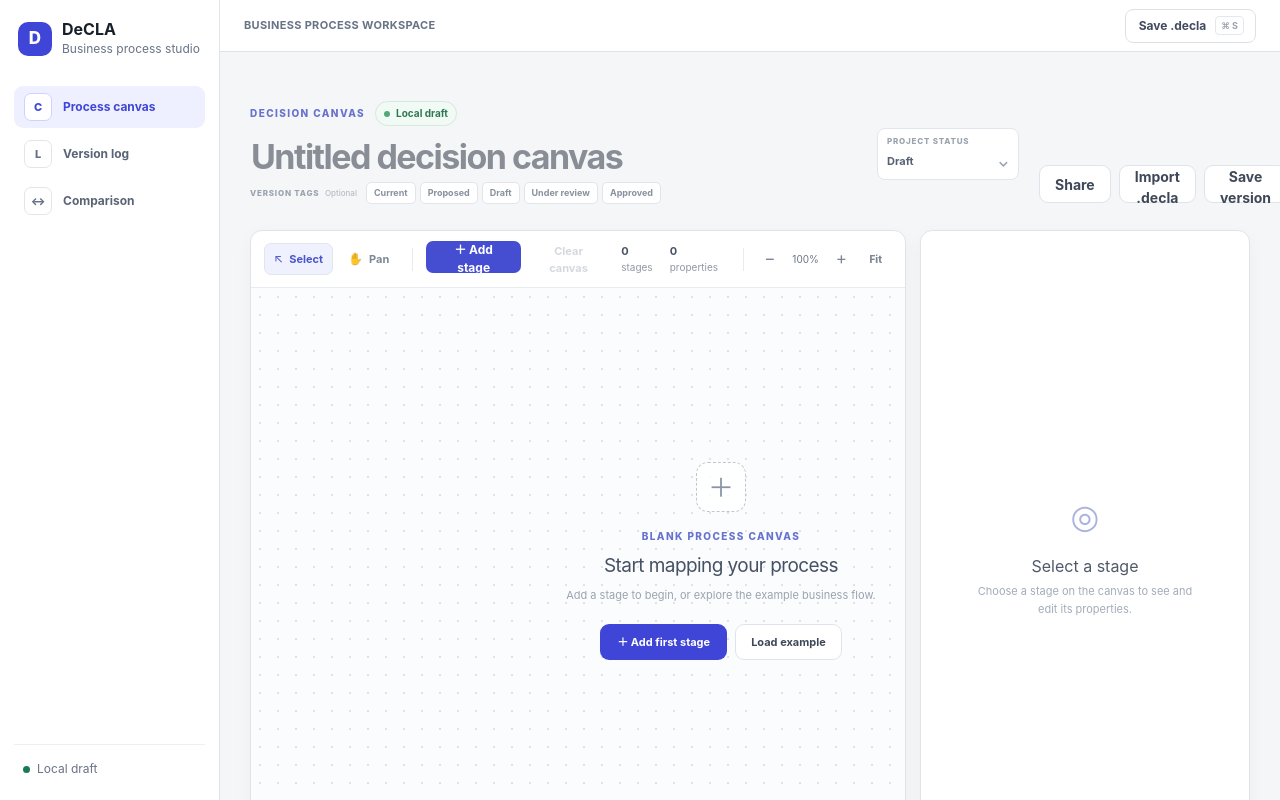
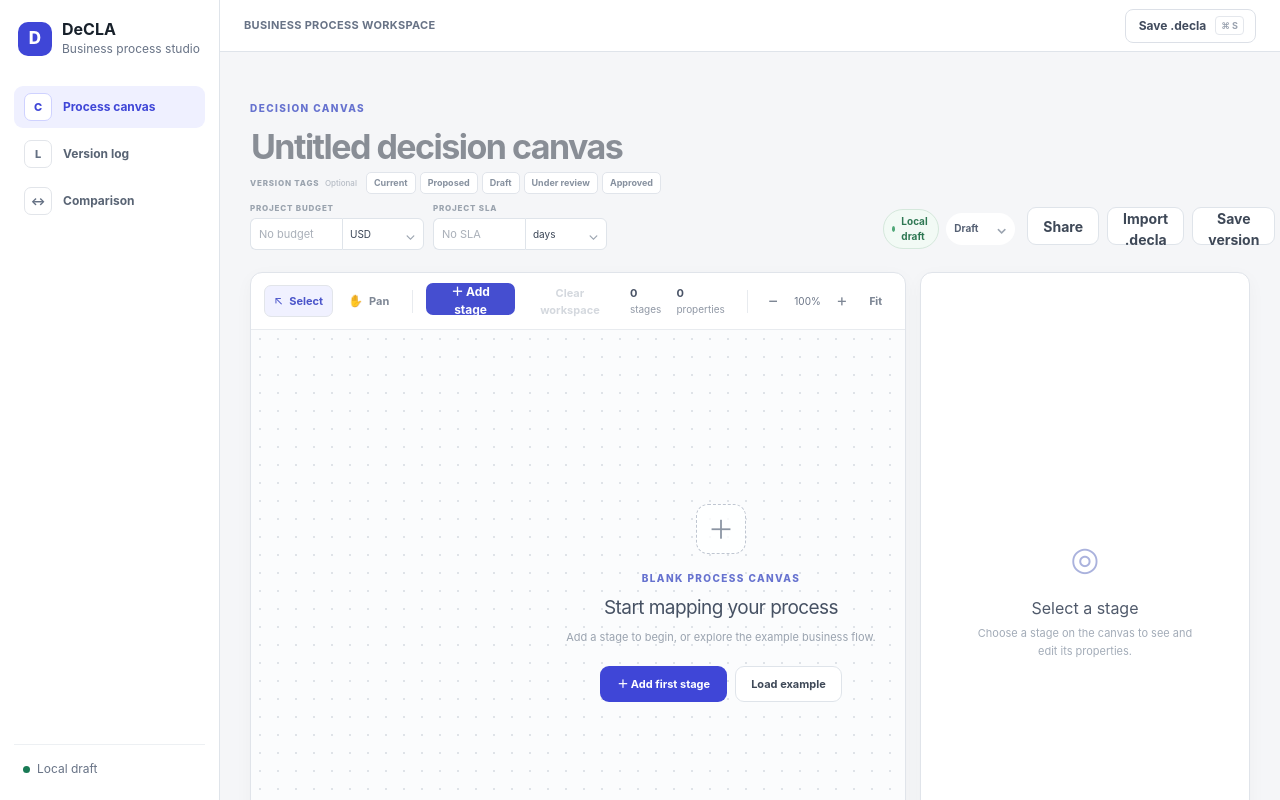
Before and after one commit to g-kannan/DeCLA, a Next.js app: page /canvas in a window 1280 px wide. Shown: the top 800 px of the page. Built offline with nearby package versions, Linux system fonts and the light colour scheme.

Commit message:
feat: add budget and SLA fields to decision canvas and comparison components

```diff
--- a/app/canvas/page.tsx
+++ b/app/canvas/page.tsx
@@ -99,6 +99,10 @@ function SearchableSelect({ value, options, onChange, ariaLabel, className = ""
 export default function DecisionCanvasPage() {
   const [processName, setProcessName] = useState("");
   const [projectStatus, setProjectStatus] = useState<CanvasStatus>("draft");
+  const [projectBudget, setProjectBudget] = useState("");
+  const [budgetCurrency, setBudgetCurrency] = useState("USD");
+  const [projectSla, setProjectSla] = useState("");
+  const [projectSlaUnit, setProjectSlaUnit] = useState("days");
   const [stages, setStages] = useState<CanvasStage[]>([]);
   const [selectedId, setSelectedId] = useState<string | null>(null);
   const [showAddMenu, setShowAddMenu] = useState(false);
@@ -119,9 +123,13 @@ export default function DecisionCanvasPage() {
       setVersionTags(localVersions[0]?.tags ?? []);
       if (saved) {
         try {
-          const draft = JSON.parse(saved) as { name?: string; status?: CanvasStatus; stages?: CanvasStage[] };
+          const draft = JSON.parse(saved) as { name?: string; status?: CanvasStatus; budget?: string; budgetCurrency?: string; sla?: string; slaUnit?: string; stages?: CanvasStage[] };
           if (draft.name) setProcessName(draft.name);
           if (draft.status && statusOptions.some((option) => option.value === draft.status)) setProjectStatus(draft.status);
+          if (draft.budget !== undefined) setProjectBudget(draft.budget);
+          if (draft.budgetCurrency) setBudgetCurrency(draft.budgetCurrency);
+          if (draft.sla !== undefined) setProjectSla(draft.sla);
+          if (draft.slaUnit) setProjectSlaUnit(draft.slaUnit);
           if (draft.stages?.length) {
             setStages(draft.stages);
             setSelectedId(draft.stages[0].id);
@@ -137,8 +145,8 @@ export default function DecisionCanvasPage() {
 
   useEffect(() => {
     if (!hydrated) return;
-    writeCanvasDraft({ name: processName, status: projectStatus, stages });
-  }, [hydrated, processName, projectStatus, stages]);
+    writeCanvasDraft({ name: processName, status: projectStatus, budget: projectBudget, budgetCurrency, sla: projectSla, slaUnit: projectSlaUnit, stages });
+  }, [budgetCurrency, hydrated, processName, projectBudget, projectSla, projectSlaUnit, projectStatus, stages]);
 
   const selectedStage = stages.find((stage) => stage.id === selectedId) ?? null;
   const totalProperties = useMemo(() => stages.reduce((total, stage) => total + stage.properties.length, 0), [stages]);
@@ -221,7 +229,7 @@ export default function DecisionCanvasPage() {
   }
 
   function recordVersion(summary: string) {
-    const draft = { name: processName.trim(), status: projectStatus, stages };
+    const draft = { name: processName.trim(), status: projectStatus, budget: projectBudget, budgetCurrency, sla: projectSla, slaUnit: projectSlaUnit, stages };
     const next = nextCanvasVersion(versions, draft, summary, versionTags);
     const updated = [next, ...versions];
     writeCanvasDraft(draft);
@@ -260,18 +268,22 @@ export default function DecisionCanvasPage() {
       return;
     }
     try {
-      const payload = JSON.parse(await file.text()) as { format?: string; canvas?: { name?: string; status?: CanvasStatus; stages?: CanvasStage[] }; versions?: CanvasVersion[] };
+      const payload = JSON.parse(await file.text()) as { format?: string; canvas?: { name?: string; status?: CanvasStatus; budget?: string; budgetCurrency?: string; sla?: string; slaUnit?: string; stages?: CanvasStage[] }; versions?: CanvasVersion[] };
       const draft = payload.canvas;
       if (payload.format !== "decla" || !draft || !Array.isArray(draft.stages)) throw new Error("Invalid .decla file");
       const importedStatus = draft.status && statusOptions.some((option) => option.value === draft.status) ? draft.status : "draft";
       setProcessName(draft.name ?? "");
       setProjectStatus(importedStatus);
+      setProjectBudget(draft.budget ?? "");
+      setBudgetCurrency(draft.budgetCurrency ?? "USD");
+      setProjectSla(draft.sla ?? "");
+      setProjectSlaUnit(draft.slaUnit ?? "days");
       setStages(draft.stages);
       setSelectedId(draft.stages[0]?.id ?? null);
       const importedVersions = Array.isArray(payload.versions) ? payload.versions.map((version) => ({ ...version, tags: Array.isArray(version.tags) ? version.tags : [] })) : [];
       setVersions(importedVersions);
       setVersionTags(importedVersions[0]?.tags ?? []);
-      writeCanvasDraft({ name: draft.name ?? "", status: importedStatus, stages: draft.stages });
+      writeCanvasDraft({ name: draft.name ?? "", status: importedStatus, budget: draft.budget ?? "", budgetCurrency: draft.budgetCurrency ?? "USD", sla: draft.sla ?? "", slaUnit: draft.slaUnit ?? "days", stages: draft.stages });
       writeCanvasVersions(importedVersions);
       setMessage(".decla file imported");
     } catch {
@@ -358,11 +370,22 @@ export default function DecisionCanvasPage() {
   }
 
   function clearCanvas() {
-    if (!stages.length || window.confirm("Clear all stages from this process?")) {
+    const hasWorkspaceContent = Boolean(processName || projectStatus !== "draft" || projectBudget || projectSla || versionTags.length || stages.length || versions.length);
+    if (!hasWorkspaceContent || window.confirm("Clear this entire decision workspace, including saved versions?")) {
       setStages([]);
       setSelectedId(null);
+      setProcessName("");
+      setProjectStatus("draft");
+      setProjectBudget("");
+      setBudgetCurrency("USD");
+      setProjectSla("");
+      setProjectSlaUnit("days");
+      setVersionTags([]);
+      setVersions([]);
+      writeCanvasVersions([]);
+      window.localStorage.removeItem(CANVAS_STORAGE_KEY);
       setShowAddMenu(false);
-      setMessage("Canvas cleared");
+      setMessage("Workspace cleared");
     }
   }
 
@@ -371,12 +394,13 @@ export default function DecisionCanvasPage() {
       <div className="process-page">
         <header className="process-heading">
           <div>
-            <div className="eyebrow-row"><span className="process-eyebrow">DECISION CANVAS</span><span className="local-pill"><i /> Local draft</span>{versions[0] && <span className="version-mini">v{versions[0].version}</span>}</div>
-            <div className="process-title-row"><input className="process-title-input" value={processName} onChange={(event) => setProcessName(event.target.value)} placeholder="Untitled decision canvas" aria-label="Decision canvas name" /><label className={`project-status-control ${projectStatus}`}><span>PROJECT STATUS</span><SearchableSelect value={projectStatus} options={statusOptions} onChange={(value) => setProjectStatus(value as CanvasStatus)} ariaLabel="Project status" /></label></div>
+            <div className="eyebrow-row"><span className="process-eyebrow">DECISION CANVAS</span>{versions[0] && <span className="version-mini">v{versions[0].version}</span>}</div>
+            <div className="process-title-row"><input className="process-title-input" value={processName} onChange={(event) => setProcessName(event.target.value)} placeholder="Untitled decision canvas" aria-label="Decision canvas name" /></div>
             <div className="version-tag-bar"><span>VERSION TAGS <em>Optional</em></span><div>{versionTagOptions.map((tag) => <button key={tag} className={versionTags.includes(tag) ? "selected" : ""} onClick={() => toggleVersionTag(tag)}>{tag}</button>)}</div></div>
+            <div className="project-metadata-row"><label><span>PROJECT BUDGET</span><div className="project-input-group"><input type="number" min="0" step="1" value={projectBudget} onChange={(event) => setProjectBudget(event.target.value)} placeholder="No budget" aria-label="Project budget" /><SearchableSelect value={budgetCurrency} options={currencies.map((currency) => ({ value: currency, label: currency }))} onChange={setBudgetCurrency} ariaLabel="Budget currency" /></div></label><label><span>PROJECT SLA</span><div className="project-input-group"><input type="number" min="0" step="1" value={projectSla} onChange={(event) => setProjectSla(event.target.value)} placeholder="No SLA" aria-label="Project SLA" /><SearchableSelect value={projectSlaUnit} options={durationUnits.map((unit) => ({ value: unit, label: unit }))} onChange={setProjectSlaUnit} ariaLabel="Project SLA unit" /></div></label></div>
           </div>
           <div className="process-heading-actions">
-            <button className="secondary-button" onClick={() => setMessage("Share link copied to clipboard")}>Share</button>
+            <div className="header-status-group"><span className="local-pill"><i /> Local draft</span><label className={`project-status-control header-project-status ${projectStatus}`}><span>PROJECT STATUS</span><SearchableSelect value={projectStatus} options={statusOptions} onChange={(value) => setProjectStatus(value as CanvasStatus)} ariaLabel="Project status" /></label></div><button className="secondary-button" onClick={() => setMessage("Share link copied to clipboard")}>Share</button>
             <input ref={importInputRef} className="hidden-file-input" type="file" accept=".decla" onChange={handleImport} /><button className="secondary-button" onClick={() => importInputRef.current?.click()}>Import .decla</button><button className="secondary-button" onClick={saveDraft}>Save version</button><button className="primary-button" onClick={saveDeclaFile}>Save .decla</button><div className="export-menu-wrap"><button className="secondary-button" onClick={() => setShowExportMenu((open) => !open)}>Export <span className="button-caret">⌄</span></button>{showExportMenu && <div className="floating-menu export-menu"><small>EXPORT CANVAS</small><button onClick={saveDeclaFile}>DeCLA file <span>.decla</span></button><button onClick={exportSvg}>SVG image <span>.svg</span></button><button onClick={exportPng}>PNG image <span>.png</span></button></div>}</div>
           </div>
         </header>
@@ -397,7 +421,7 @@ export default function DecisionCanvasPage() {
                     {stageTypes.map((kind) => <button key={kind.key} onClick={() => addStage(kind)}><span className="menu-color" style={{ background: kind.color }} />{kind.label}<span>+</span></button>)}
                     </div>}
                   </div>
-                  <button className="clear-canvas-button" onClick={clearCanvas} disabled={!stages.length}>Clear canvas</button>
+                  <button className="clear-canvas-button" onClick={clearCanvas} disabled={!Boolean(processName || projectStatus !== "draft" || projectBudget || projectSla || versionTags.length || stages.length || versions.length)}>Clear workspace</button>
                 </div>
               <div className="canvas-toolbar-group canvas-tools-right">
                 <span className="canvas-stat"><strong>{stages.length}</strong> stages</span>
--- a/app/comparison/page.tsx
+++ b/app/comparison/page.tsx
@@ -84,7 +84,7 @@ export default function ComparisonPage() {
 
       {hydrated && versions.length >= 2 && current && proposed && <>
         <section className="local-compare-controls"><label><span>BASELINE</span><select value={currentId} onChange={(event) => setCurrentId(event.target.value)}>{versions.map((version) => <option key={version.id} value={version.id}>Version {version.version} · {version.name || "Untitled"}</option>)}</select></label><span className="comparison-arrow">→</span><label><span>COMPARE TO</span><select value={proposedId} onChange={(event) => setProposedId(event.target.value)}>{versions.map((version) => <option key={version.id} value={version.id}>Version {version.version} · {version.name || "Untitled"}</option>)}</select></label></section>
-        <section className="comparison-summary"><article className="version-summary"><span>BASELINE</span><strong>Version {current.version}</strong><p>{current.name || "Untitled decision canvas"}</p><small>{current.stages.length} stages</small></article><div className="comparison-arrow" aria-hidden="true">→</div><article className="version-summary proposed"><span>COMPARE TO</span><strong>Version {proposed.version}</strong><p>{proposed.name || "Untitled decision canvas"}</p><small>{proposed.stages.length} stages</small></article><div className="impact-summary"><div><strong className="good">{changedStages.filter((item) => item.change === "added").length}</strong><span>Added</span></div><div><strong className="bad">{changedStages.filter((item) => item.change === "removed").length}</strong><span>Removed</span></div><div><strong>{changedStages.filter((item) => item.change === "modified").length}</strong><span>Modified</span></div></div></section>
+        <section className="comparison-summary"><article className="version-summary"><span>BASELINE</span><strong>Version {current.version}</strong><p>{current.name || "Untitled decision canvas"}</p><small>{current.stages.length} stages · {current.budget ? `${current.budgetCurrency || "USD"} ${current.budget}` : "No budget"} · SLA {current.sla ? `${current.sla} ${current.slaUnit || "days"}` : "not set"}</small></article><div className="comparison-arrow" aria-hidden="true">→</div><article className="version-summary proposed"><span>COMPARE TO</span><strong>Version {proposed.version}</strong><p>{proposed.name || "Untitled decision canvas"}</p><small>{proposed.stages.length} stages · {proposed.budget ? `${proposed.budgetCurrency || "USD"} ${proposed.budget}` : "No budget"} · SLA {proposed.sla ? `${proposed.sla} ${proposed.slaUnit || "days"}` : "not set"}</small></article><div className="impact-summary"><div><strong className="good">{changedStages.filter((item) => item.change === "added").length}</strong><span>Added</span></div><div><strong className="bad">{changedStages.filter((item) => item.change === "removed").length}</strong><span>Removed</span></div><div><strong>{changedStages.filter((item) => item.change === "modified").length}</strong><span>Modified</span></div></div></section>
 
         <section className="comparison-card standalone-comparison"><div className="section-heading"><div><span>PROPERTY AGGREGATES</span><h2>All property comparison</h2><p>Values are aggregated across every stage. Numeric values are summed; text values are grouped.</p></div><strong>{propertyNames.length} properties</strong></div><div className="comparison-table-wrap"><table className="comparison-table"><thead><tr><th>Property</th><th>Baseline</th><th>Compare to</th><th>Difference</th></tr></thead><tbody>{propertyNames.map((name) => { const before = propertyFor(currentProperties, name); const after = propertyFor(proposedProperties, name); const delta = before?.numeric !== null && before?.numeric !== undefined && after?.numeric !== null && after?.numeric !== undefined ? after.numeric - before.numeric : null; return <tr key={name}><td><strong>{name}</strong><small>{(before?.items.length ?? after?.items.length ?? 0)} stage values</small></td><td>{before?.value ?? "—"}</td><td>{after?.value ?? "—"}</td><td>{delta === null ? "—" : `${delta > 0 ? "+" : ""}${delta.toLocaleString(undefined, { maximumFractionDigits: 2 })}`}</td></tr>; })}</tbody></table></div></section>
 
--- a/app/globals.css
+++ b/app/globals.css
@@ -1039,6 +1039,15 @@ input:focus, select:focus, textarea:focus {
 .version-tag-bar button { height: 22px; padding: 0 7px; border: 1px solid #e1e5eb; border-radius: 5px; color: #87919f; background: #fff; font-size: 9px; font-weight: 700; }
 .version-tag-bar button:hover { border-color: #c4cbe9; color: #5e68c8; background: #f8f8ff; }
 .version-tag-bar button.selected { border-color: #c7cbed; color: #535fc2; background: #f0f1ff; }
+.project-metadata-row { display: flex; gap: 9px; margin-top: 8px; }
+.project-metadata-row > label { display: grid; gap: 4px; }
+.project-metadata-row > label > span { color: #9aa3ae; font-size: 8px; font-weight: 800; letter-spacing: .1em; }
+.project-input-group { display: flex; align-items: stretch; }
+.project-input-group > input { width: 92px; height: 32px; padding: 0 8px; border: 1px solid #dfe4ea; border-right: 0; border-radius: 6px 0 0 6px; color: #566174; background: #fff; font-size: 11px; outline: 0; }
+.project-input-group > input:focus { border-color: #aeb6e7; }
+.project-input-group .searchable-select { width: 82px; }
+.project-input-group .searchable-select-trigger { height: 32px; padding: 0 7px; border-radius: 0 6px 6px 0; font-size: 10px; }
+.project-input-group .searchable-select-menu { left: auto; width: 130px; }
 .project-status-control { display: grid; min-width: 142px; gap: 4px; padding: 6px 9px 7px; border: 1px solid #e2e6ec; border-radius: 8px; background: #fff; }
 .project-status-control > span { color: #9aa3ae; font-size: 8px; font-weight: 800; letter-spacing: .1em; }
 .project-status-control select { padding: 0; border: 0; color: #566174; background: transparent; font-size: 11px; font-weight: 750; outline: 0; }
@@ -1064,6 +1073,13 @@ input:focus, select:focus, textarea:focus {
 .process-heading p { margin: 0; color: #7b8594; font-size: 13px; }
 .process-heading-actions { display: flex; gap: 8px; }
 .process-heading-actions .secondary-button, .process-heading-actions .primary-button { height: 38px; }
+.header-status-group { display: flex; align-items: center; gap: 7px; margin-right: 4px; }
+.header-project-status { min-width: 69px; padding: 0; border: 0; background: transparent; }
+.header-project-status > span { display: none; }
+.header-project-status .searchable-select-trigger { height: 32px; padding: 0 8px; border-color: #dfe4ea; border-radius: 999px; color: #566174; background: #fff; font-size: 10px; font-weight: 700; }
+.header-project-status.approved .searchable-select-trigger { border-color: #cce5d6; color: #327857; background: #f4fbf6; }
+.header-project-status.under-review .searchable-select-trigger { border-color: #ecd9b1; color: #9a6b20; background: #fffaf0; }
+.header-project-status.archived .searchable-select-trigger { color: #75808e; background: #f6f7f8; }
 .export-menu-wrap { position: relative; }
 .button-caret { margin-left: 4px; color: #9aa3b0; font-size: 14px; }
 .export-menu { top: calc(100% + 7px); right: 0; width: 174px; }
@@ -1199,7 +1215,7 @@ input:focus, select:focus, textarea:focus {
 
 @media (max-width: 680px) {
   .process-page { width: 100%; padding: 18px 12px 30px; }.canvas-toolbar { align-items: flex-start; flex-direction: column; }.canvas-tools-right { width: 100%; justify-content: flex-end; }.tool-button span { display: none; }
-  .process-title-row { display: block; }.project-status-control { width: fit-content; margin: 5px 0 3px; }.process-title-input { margin-bottom: 0; }
+  .process-title-row { display: block; }.project-status-control { width: fit-content; margin: 5px 0 3px; }.process-title-input { margin-bottom: 0; }.project-metadata-row { flex-wrap: wrap; }
   .process-canvas-panel { min-height: 500px; }.canvas-footer { gap: 9px; overflow: auto; }.canvas-footer-note { display: none !important; }
   .process-title-input { width: 100%; margin-left: -5px; }.process-toast { top: 56px; right: 12px; left: 12px; justify-content: space-between; }
 }
--- a/app/log/page.tsx
+++ b/app/log/page.tsx
@@ -27,7 +27,7 @@ export default function DecisionLogPage() {
   }, []);
 
   function restore(version: CanvasVersion) {
-    writeCanvasDraft({ name: version.name, status: version.status, stages: version.stages });
+    writeCanvasDraft({ name: version.name, status: version.status || "draft", budget: version.budget || "", budgetCurrency: version.budgetCurrency || "USD", sla: version.sla || "", slaUnit: version.slaUnit || "days", stages: version.stages });
     window.location.href = "/canvas";
   }
 
@@ -57,7 +57,7 @@ export default function DecisionLogPage() {
 
         <aside className="history-detail">
           <div className="history-detail-head"><div><span>VERSION {selected.version}</span><h2>{selected.name || "Untitled decision canvas"}</h2></div><i className="status-pill published">saved locally</i></div>
-          <dl className="history-facts"><div><dt>Created</dt><dd>{formatDate(selected.createdAt)}</dd></div><div><dt>Status</dt><dd className="capitalize">{(selected.status || "draft").replace("-", " ")}</dd></div><div><dt>Stages</dt><dd>{selected.stages.length}</dd></div><div><dt>Properties</dt><dd>{selected.stages.reduce((sum, stage) => sum + stage.properties.length, 0)}</dd></div></dl>
+          <dl className="history-facts"><div><dt>Created</dt><dd>{formatDate(selected.createdAt)}</dd></div><div><dt>Status</dt><dd className="capitalize">{(selected.status || "draft").replace("-", " ")}</dd></div><div><dt>Budget</dt><dd>{selected.budget ? `${selected.budgetCurrency || "USD"} ${selected.budget}` : "Not set"}</dd></div><div><dt>SLA</dt><dd>{selected.sla ? `${selected.sla} ${selected.slaUnit || "days"}` : "Not set"}</dd></div><div><dt>Stages</dt><dd>{selected.stages.length}</dd></div><div><dt>Properties</dt><dd>{selected.stages.reduce((sum, stage) => sum + stage.properties.length, 0)}</dd></div></dl>
           <div className="history-context"><span>CHANGE SUMMARY</span><p>{selected.summary}</p></div><div className="history-context"><span>TAGS</span><p>{(selected.tags ?? []).join(" · ") || "No tags added"}</p></div>
           <div className="history-stages"><div><h3>Decision path</h3><span>{selected.stages.length} stages</span></div>{selected.stages.map((stage, index) => <article key={stage.id}><span className="stage-index">{String(index + 1).padStart(2, "0")}</span><StageIcon stage={{ label: stage.name, platform: stage.platform, stage_type_key: stage.iconKey, category: stage.type }} /><span><strong>{stage.name}</strong><small>{stage.type} · {stage.platform} · {stage.properties.length} properties</small></span></article>)}</div>
           <button className="secondary-button detail-link" onClick={() => restore(selected)}>Restore this version</button>
--- a/lib/local-canvas.ts
+++ b/lib/local-canvas.ts
@@ -14,6 +14,10 @@ export type CanvasStage = {
 export type CanvasDraft = {
   name: string;
   status: CanvasStatus;
+  budget: string;
+  budgetCurrency: string;
+  sla: string;
+  slaUnit: string;
   stages: CanvasStage[];
 };
 
```
